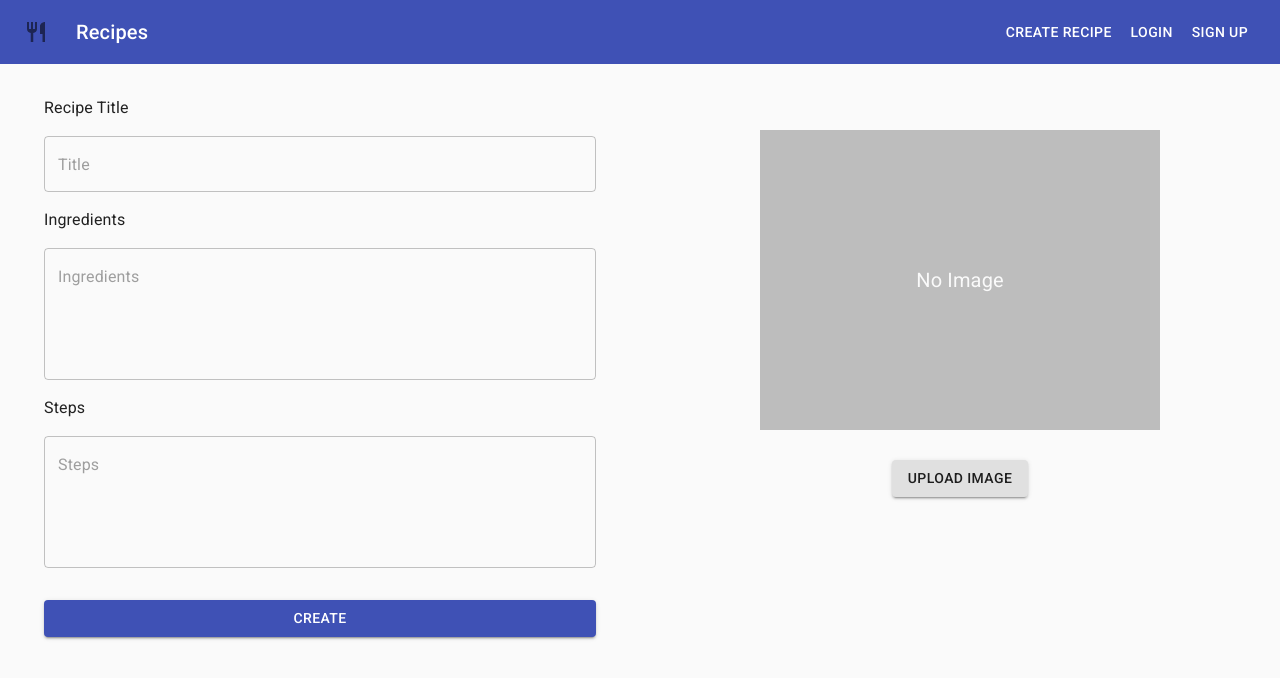
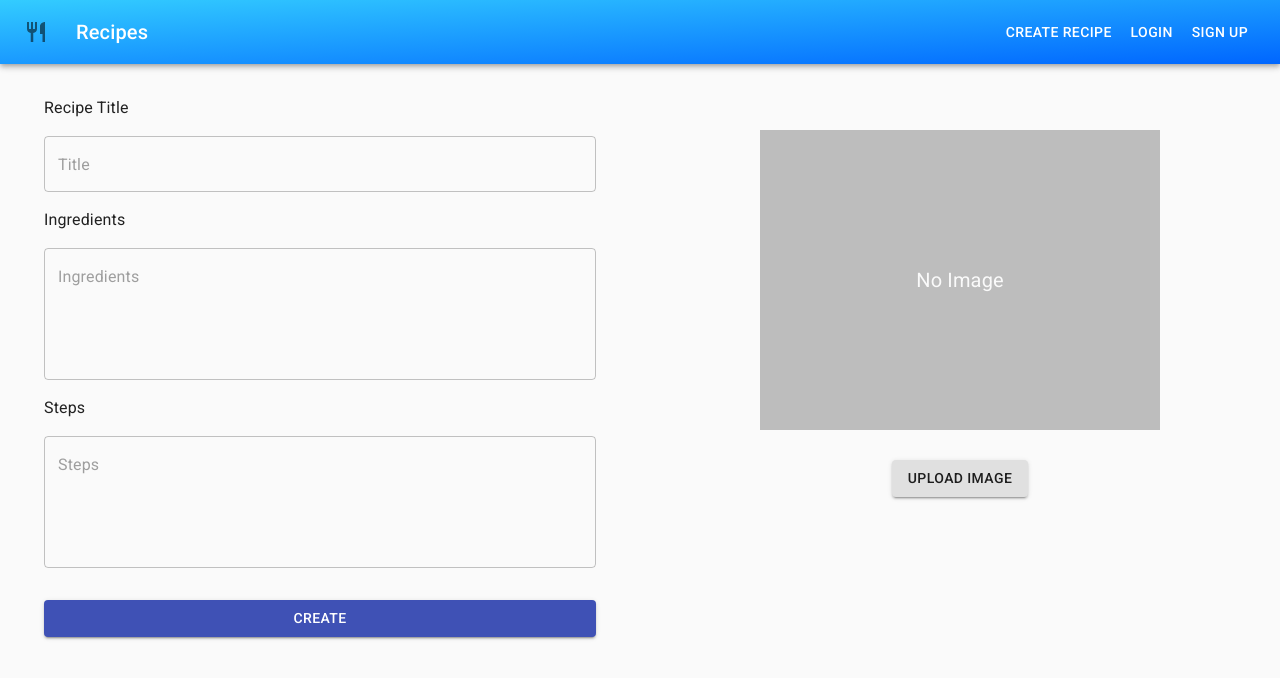
Before and after one commit to ykurata/Recipe-app, a React (Create React App) app in the folder client/: page /create in a window 1280 px wide. Shown: the top 678 px of the page. Built offline with nearby package versions, Linux system fonts and the light colour scheme.

Commit message:
change navbar color

```diff
--- a/client/src/App.css
+++ b/client/src/App.css
@@ -23,3 +23,8 @@
   left: 0;
   width: 100%;
 }
+
+.colorNav {
+  background: linear-gradient(to top left, #0066ff 0%, #33ccff 100%);
+  box-shadow: none;
+}
--- a/client/src/components/ColorNavbar.js
+++ b/client/src/components/ColorNavbar.js
@@ -36,7 +36,7 @@ class ColorNavbar extends Component {
 
     let buttons;
     if (this.state.name) {
-      buttons = <AppBar position="static" style={{ boxShadow: 'none'}}>
+      buttons = <AppBar position="static"  className="colorNav">
                   <Toolbar>
                     <IconButton component={Link} to="/" edge="start" className={classes.menuButton}  aria-label="menu">
                       <RestaurantIcon />
@@ -50,7 +50,7 @@ class ColorNavbar extends Component {
                 </AppBar>
 
     } else {
-      buttons = <AppBar position="static" style={{ boxShadow: 'none'}}>
+      buttons = <AppBar position="static" className="colorNav">
                   <Toolbar>
                     <IconButton component={Link} to="/" edge="start" className={classes.menuButton} aria-label="menu">
                       <RestaurantIcon />
```
